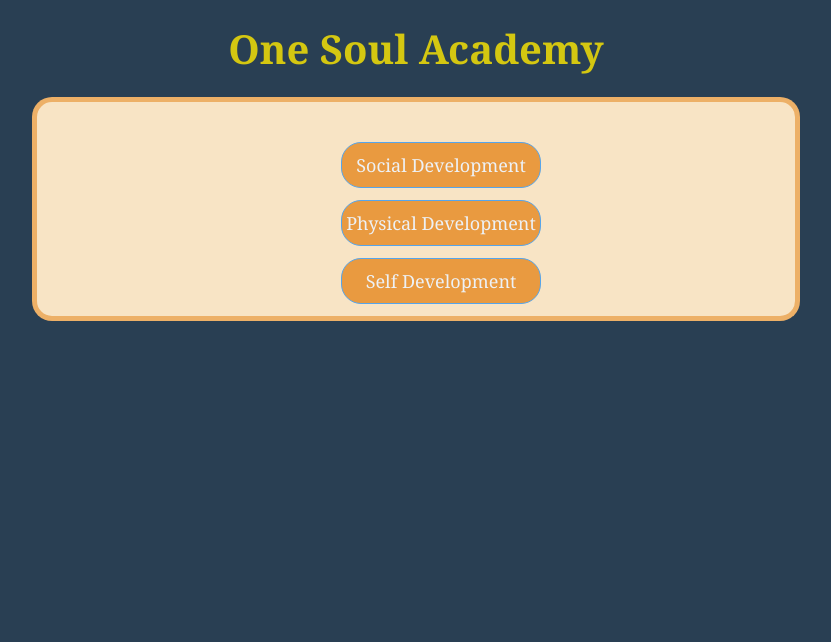
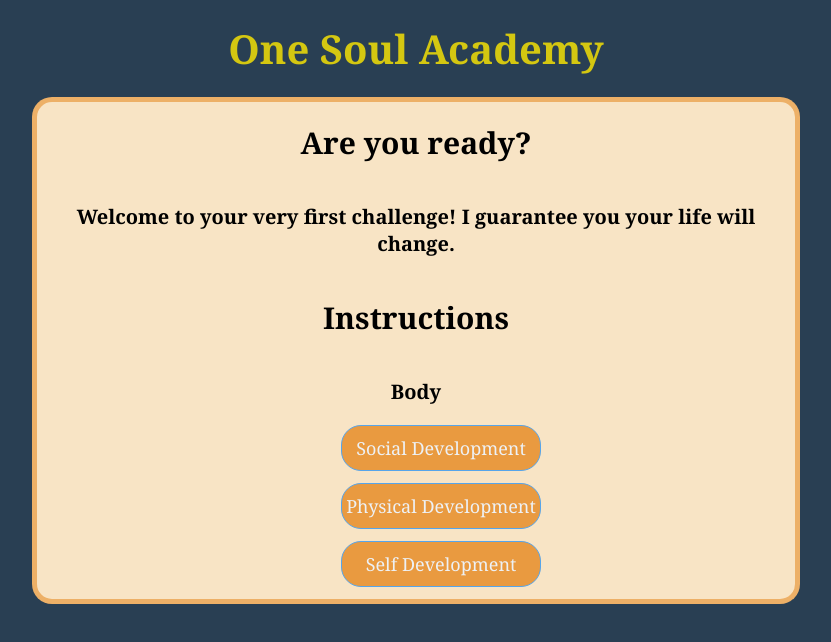
Before and after one commit to victorbaptistado/One-Soul-App-React, a React (Create React App) app: page / in a window 1280 px wide. Shown: the top 642 px of the page, without its empty margins (224-1055 px from the left). Built offline with nearby package versions, Linux system fonts and the light colour scheme.

Commit message:
array & filter try, w~ith components

```diff
--- a/src/Components/Text.js
+++ b/src/Components/Text.js
@@ -2,13 +2,15 @@ import React from 'react'
 
 const Text = ({text}) => {
 
+
+ //   textShow()
+
     return (
 
-        <div key={text.id}>
+       <div  key={text.id}>
 
-            <h2>{text.header}</h2>
-            <p>{text.body}</p>
-            <p>{text.challengeChoice}</p>
+        <h2 >{text.header}</h2>
+        <h3 >{text.body}</h3>
 
         </div>
     )
--- a/src/Components/Texts.js
+++ b/src/Components/Texts.js
@@ -1,9 +1,10 @@
 import React from 'react'
 import Text from './Text'
+import { useState } from 'react'
 
 const Texts = () => {
 
-    const texts = [
+    const [texts, setText] = useState([
         {
           header: "Are you ready?",
           body: "Welcome to your very first challenge! I guarantee you your life will change.",
@@ -17,15 +18,19 @@ const Texts = () => {
           challengeChoice: "",
           id: 2,
           condition: false
-        }
-        ]
+        }])
 
-    const currentText = texts.filter((text) => text.condition !== false)
-        console.log(currentText)
+
+
+        let textShow = () => {setText(texts.filter((text) => text.condition))};
+
+console.log(textShow);
 
     return (
         <>
-            <Text text={currentText} />
+         {texts.map ((text) => (
+        <Text key={text.id} text={text} textShow={textShow}/>))}
+
         </>
     )
     }
```
